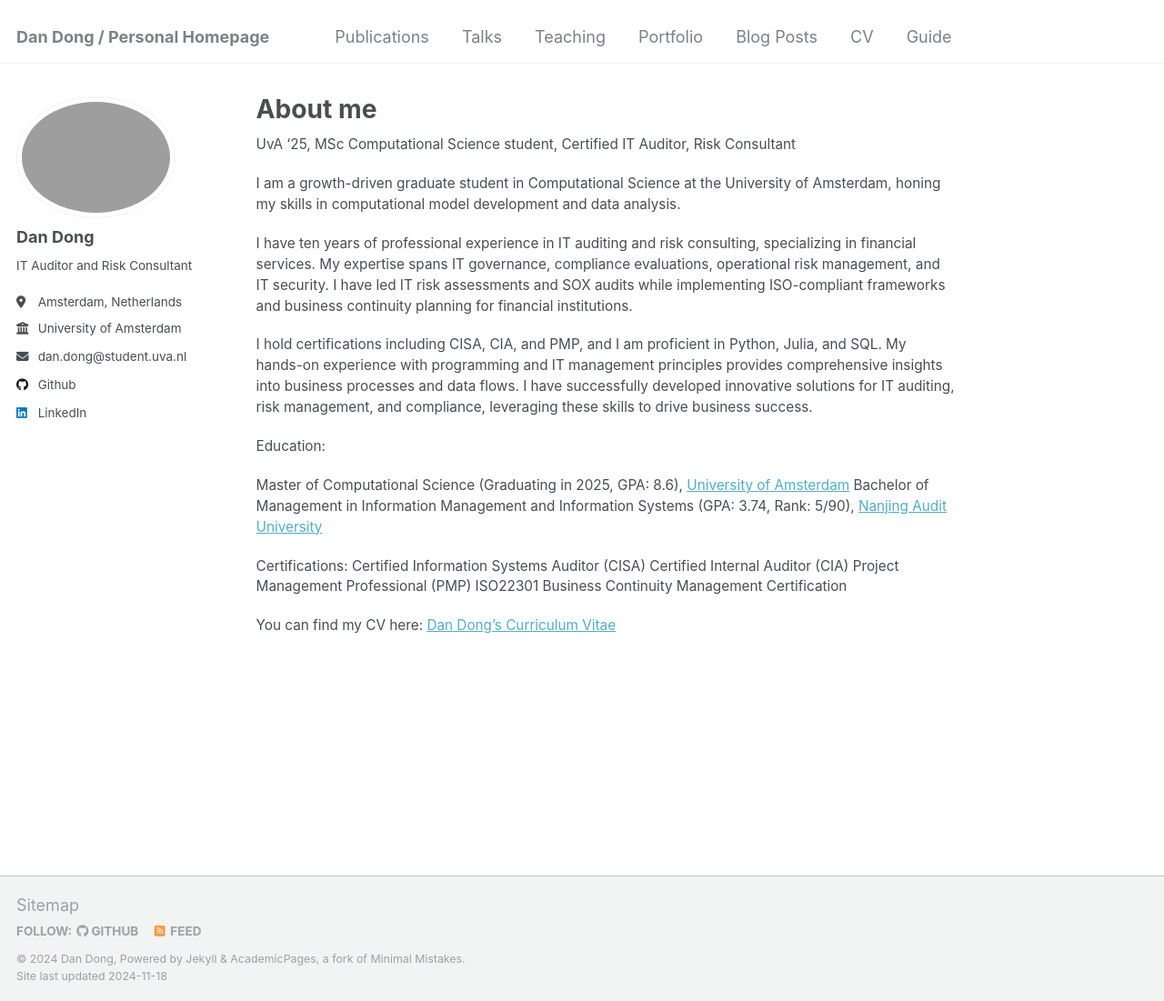
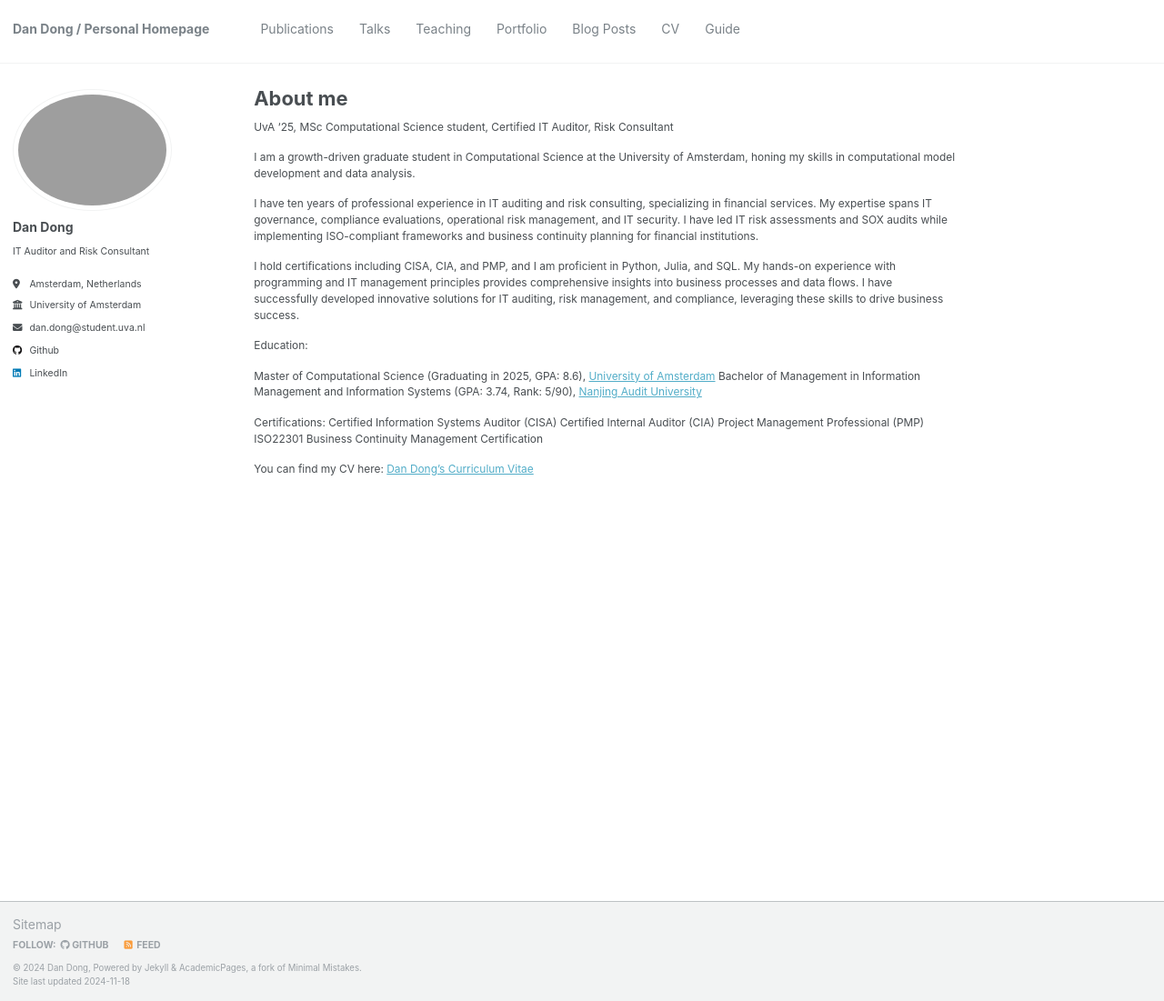
Before and after one commit to DanDong7/personal_page, a Jekyll site: the page built from _pages/about.md, in a window 1280 px wide and 1101 px high. Shown: the whole window at 91% size. Built offline with Jekyll 4.4.1, drawn with Linux system fonts in a browser that asks for light colours.

Commit message:
Update _reset.scss

```diff
--- a/_sass/_reset.scss
+++ b/_sass/_reset.scss
@@ -8,10 +8,10 @@ html {
   /* apply a natural box layout model to all elements */
   box-sizing: border-box;
   background-color: $background-color;
-  font-size: 0.85em;
+  font-size: 14px;
 
   @include breakpoint($medium) {
-    font-size: 18px;
+    font-size: 14px;
   }
 
   -webkit-text-size-adjust: 100%;
```
